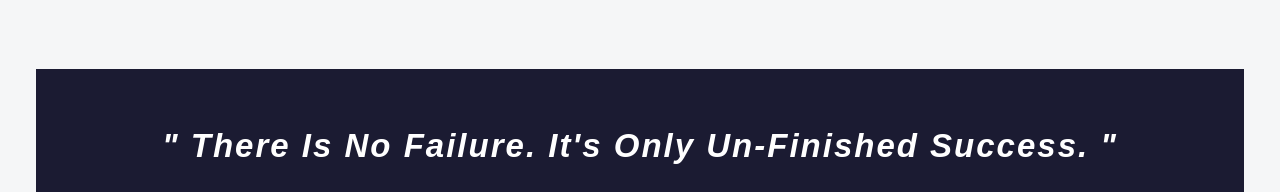
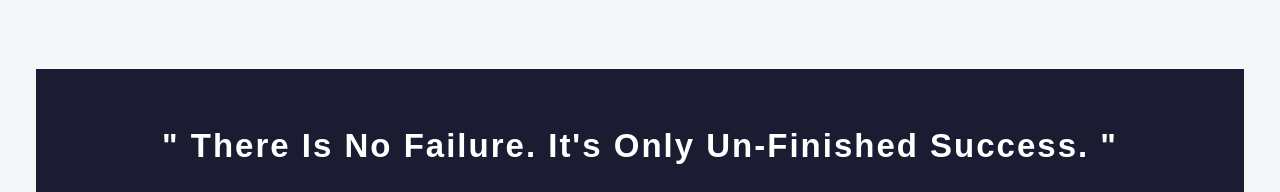
Before and after one commit to GowriPriyankaM/Tribute-Page, a plain HTML site: page index.html in a window 1280 px wide. Shown: the part 980-1172 px from the top of the page. Drawn offline with Linux system fonts and the light colour scheme.

Commit message:
Update index.html

```diff
--- a/index.html
+++ b/index.html
@@ -34,7 +34,7 @@
                 </div>
             </section>
             <section id="quote">
-                <p class="quote"><em>" There Is No Failure. It's Only Un-Finished Success. "</em></p>
+                <p class="quote">" There Is No Failure. It's Only Un-Finished Success. "</p>
                 <p>- Raja Ravi Varma</p>
             </section>
             <section id="gallery">
```
